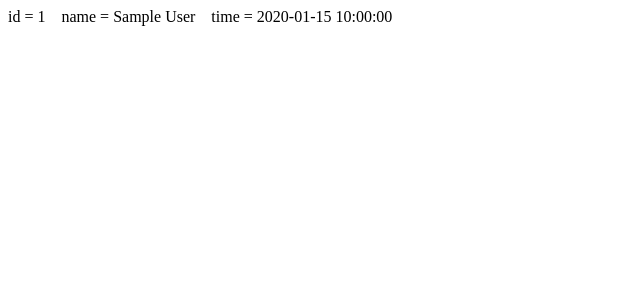
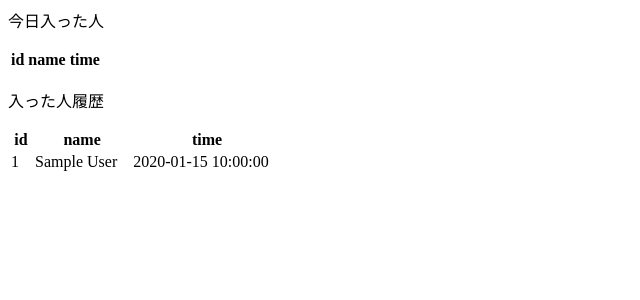
Before and after one commit to hitto-hub/bath-management, a PHP site: page /show.php in a window 1280 px wide. Shown: the top 300 px of the page, without its empty margins (0-640 px from the left). Run offline with PHP 8.4, Linux system fonts and the light colour scheme; tables that the repository leaves empty or names only in its code hold one stand-in row (values such as "Sample post"); lists and menus that the app fills with data are empty.

Commit message:
"今日入った人"覧追加

```diff
--- a/show.php
+++ b/show.php
@@ -1,4 +1,47 @@
 <?php
+    echo <<<date
+    <p>今日入った人</p>
+    date;
+    try{
+        // (1)接続
+        $db = new PDO('mysql:host=localhost;dbname=bath_data_base', 'root', 'Abc445566@');
+        // (2) SQLクエリ作成
+        $time = date('Y-m-d');
+        $stmt = $db->prepare("SELECT * FROM member WHERE time LIKE '$time %';");
+        // (3) SQLクエリ実行
+        $res = $stmt->execute();
+        if($res) {
+            // (4) 該当するデータを取得
+            $all = $stmt->fetchAll();
+            echo "<table>";
+            echo  <<< date
+                <tr>
+                <th>id</th>
+                <th>name</th>
+                <th>time</th>
+                </tr>
+            date;
+            foreach($all as $loop){
+                // (5) 結果を表示
+                echo "<tr>";
+                echo "<td>" . $loop["id"] . "&nbsp;&nbsp;&nbsp;" . "</td>";
+                echo "<td>" .$loop["name"] . "&nbsp;&nbsp;&nbsp;" . "</td>";
+                echo "<td>" .$loop["time"] . "&nbsp;&nbsp;&nbsp;" . "</td>";
+                echo "</tr>";
+            }
+            echo "</table>";
+        }
+        // 切断
+        $db = null;
+    } catch(PDOException $e){
+        echo "データベース接続失敗<br>";
+        echo $e->getMessage();
+    }
+
+    // 一覧表示
+    echo <<<date
+    <p>入った人履歴</p>
+    date;
     try{
         // (1)接続
         $db = new PDO('mysql:host=localhost;dbname=bath_data_base', 'root', 'Abc445566@');
@@ -9,12 +52,23 @@
         if($res) {
             // (4) 該当するデータを取得
             $all = $stmt->fetchAll();
+            echo "<table>";
+            echo  <<< date
+                <tr>
+                <th>id</th>
+                <th>name</th>
+                <th>time</th>
+                </tr>
+            date;
             foreach($all as $loop){
                 // (5) 結果を表示
-                echo "id&nbsp;=&nbsp;".$loop["id"]."&nbsp;&nbsp;&nbsp;";
-                echo "&nbsp;name&nbsp;=&nbsp;".$loop["name"]."&nbsp;&nbsp;&nbsp;";
-                echo "&nbsp;time&nbsp;=&nbsp;".$loop["time"]."<br>";
+                echo "<tr>";
+                echo "<td>" . $loop["id"] . "&nbsp;&nbsp;&nbsp;" . "</td>";
+                echo "<td>" .$loop["name"] . "&nbsp;&nbsp;&nbsp;" . "</td>";
+                echo "<td>" .$loop["time"] . "&nbsp;&nbsp;&nbsp;" . "</td>";
+                echo "</tr>";
             }
+            echo "</table>";
         }
         // 切断
         $db = null;
@@ -22,4 +76,4 @@
         echo "データベース接続失敗<br>";
         echo $e->getMessage();
     }
-?>
+    ?>
--- a/success.php
+++ b/success.php
@@ -29,4 +29,7 @@
         echo "データベース接続失敗<br>";
         echo $e->getMessage();
     }
+    echo <<<date
+    <a href="./show.php">show</a>
+    date;
 ?>
```
